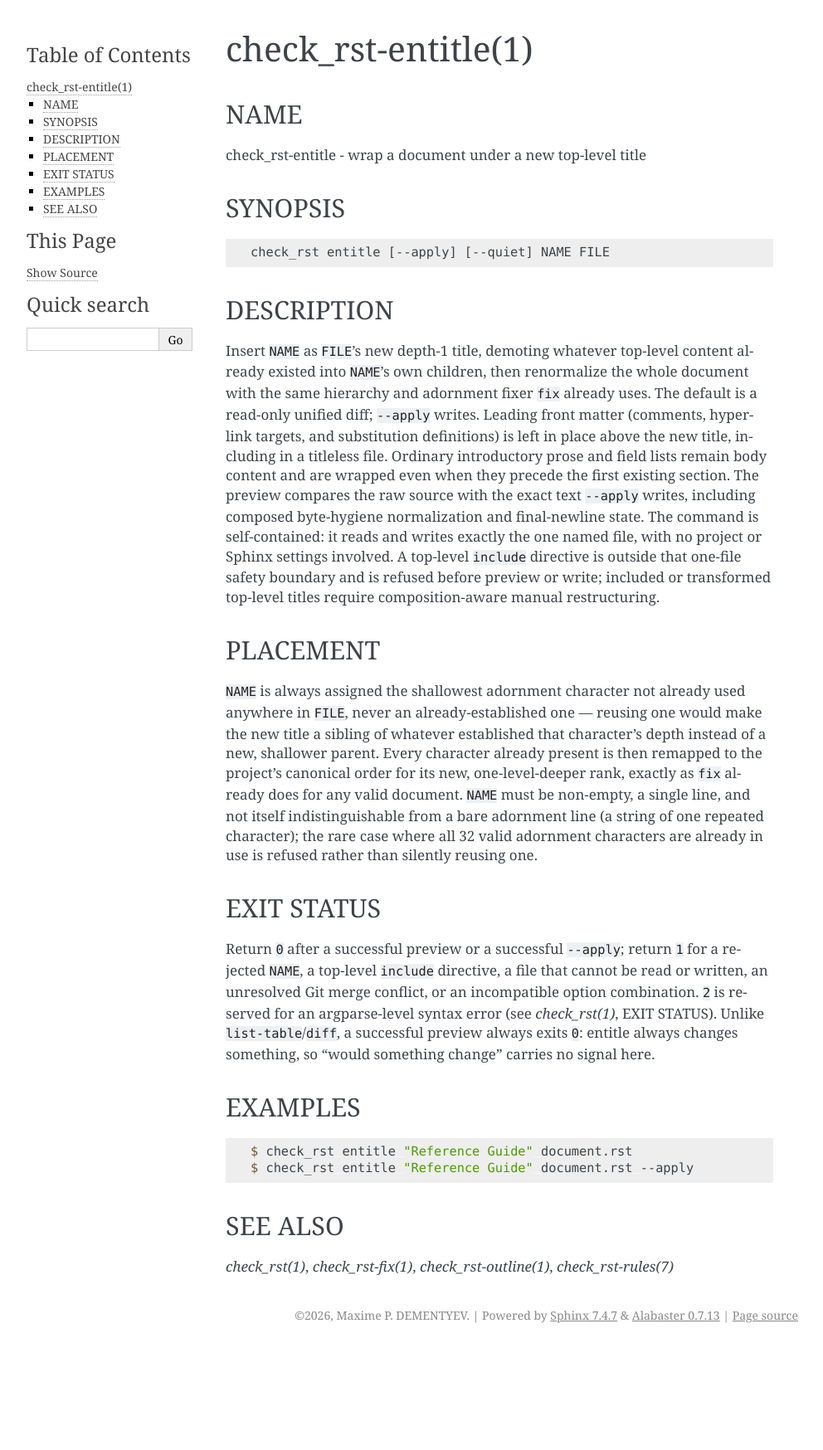
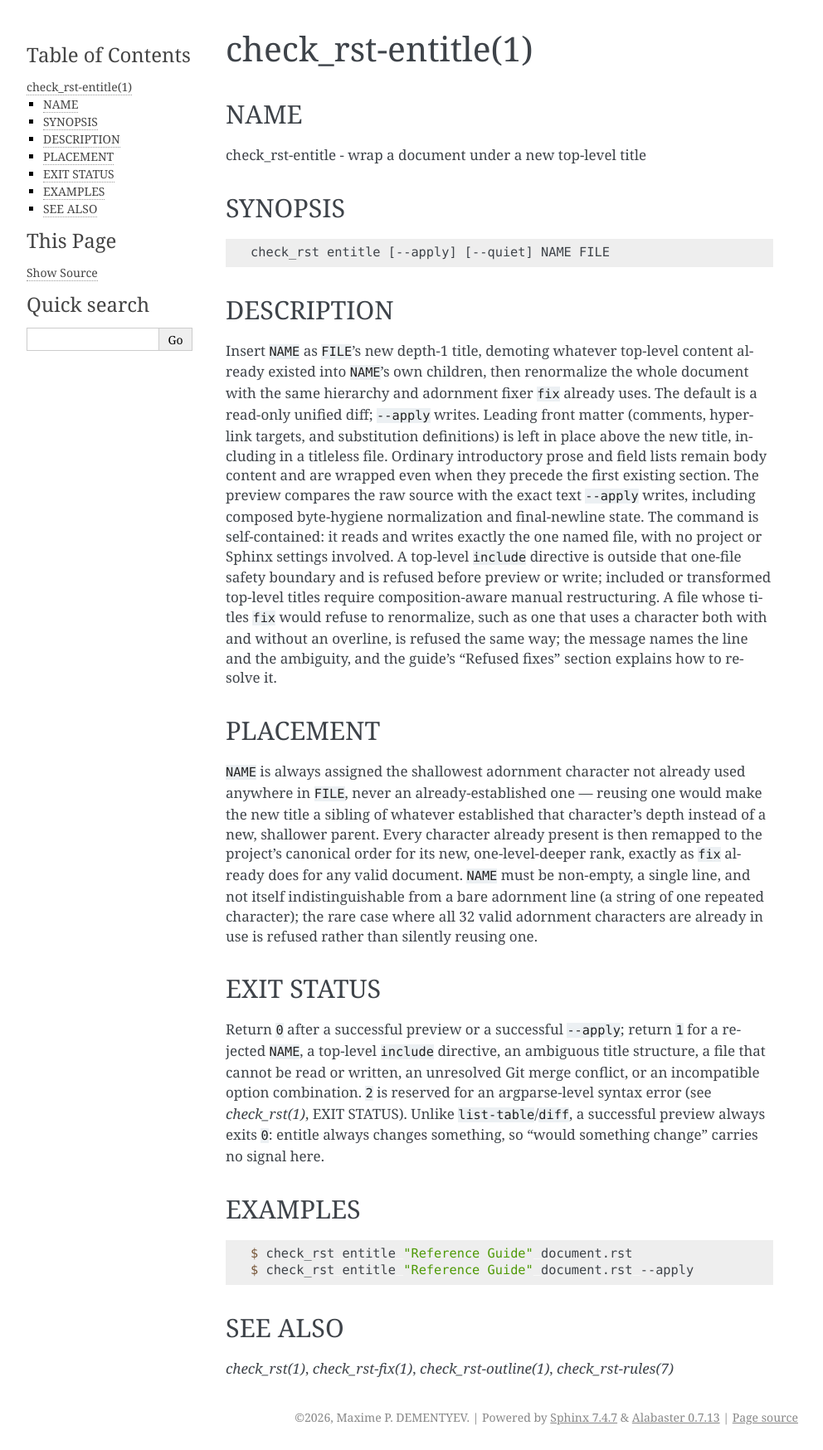
Before and after one commit to dememax/check_rst, a Sphinx documentation site: the page built from docs/man/check_rst-entitle.rst, in a window 1280 px wide. Shown: the whole page at 83% size, without its empty margins (148-1140 px from the left). Built offline with Sphinx 7.4.7, drawn with Linux system fonts in a browser that asks for light colours; before the commit the page ends 1625 px from its top, so only the background shows below that.

Commit message:
fix: make entitle refuse an ambiguous title model
Motivation: entitle renormalizes the document through the same structural
plan as fix. On a document fix refuses, that plan is a no-op, so entitle
would have written the inserted title without its geometry and demoted
nothing.

Solution: _compute_entitle_lines takes the plan with its refusals and raises
ValueError "title structure is ambiguous at line N (<code>): <reason>" for
the first refusal, mapped back to the line of the original file. The
existing entitle handler prints it as an ERROR and exits 1, before any
preview or write.

Safety boundary: the inserted title uses a character unused in the file and
its own blank lines, so it can never be the ambiguity itself; the refusal
always names a line of the author's own text.

Documentation: check_rst-entitle(1) lists the refusal in DESCRIPTION and
EXIT STATUS and points to the guide's "Refused fixes" section.

Validation: both RED variants pass; the full suite passes with 2,010 tests
on Docutils 0.23. Ruff format, Ruff check and pinned mypy 2.2.0 are clean,
and the repository's RST check/fix/check loop is clean.

Co-Authored-By: Claude Opus 5.5 <noreply@anthropic.com>

```diff
--- a/docs/man/check_rst-entitle.rst
+++ b/docs/man/check_rst-entitle.rst
@@ -38,7 +38,10 @@ command is self-contained: it reads and writes exactly the one named file, with
 no project or Sphinx settings involved.  A top-level ``include`` directive is
 outside that one-file safety boundary and is refused before preview or write;
 included or transformed top-level titles require composition-aware manual
-restructuring.
+restructuring.  A file whose titles ``fix`` would refuse to renormalize, such as
+one that uses a character both with and without an overline, is refused the
+same way; the message names the line and the ambiguity, and the guide's
+"Refused fixes" section explains how to resolve it.
 
 ***********
 PLACEMENT
@@ -61,9 +64,9 @@ EXIT STATUS
 *************
 
 Return ``0`` after a successful preview or a successful ``--apply``;
-return ``1`` for a rejected ``NAME``, a top-level ``include`` directive, a file
-that cannot be read or written, an unresolved Git merge conflict, or an
-incompatible option combination.  ``2`` is reserved for an argparse-level
+return ``1`` for a rejected ``NAME``, a top-level ``include`` directive, an
+ambiguous title structure, a file that cannot be read or written, an
+unresolved Git merge conflict, or an incompatible option combination.  ``2`` is reserved for an argparse-level
 syntax error (see :manpage:`check_rst(1)`, EXIT STATUS).  Unlike
 ``list-table``/``diff``,
 a successful preview always exits ``0``: entitle always changes
```
Also changed, not shown: 1 other file.
